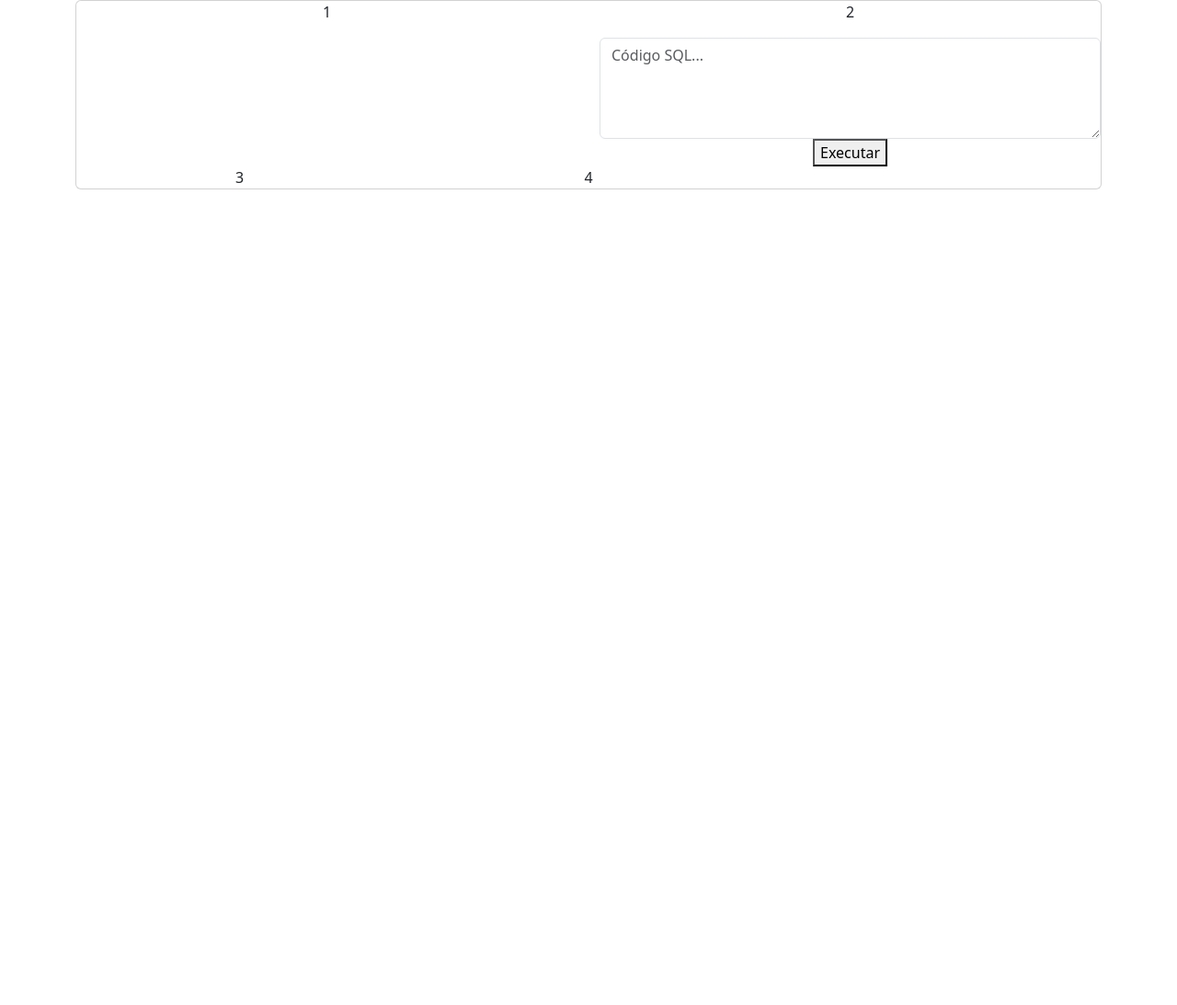
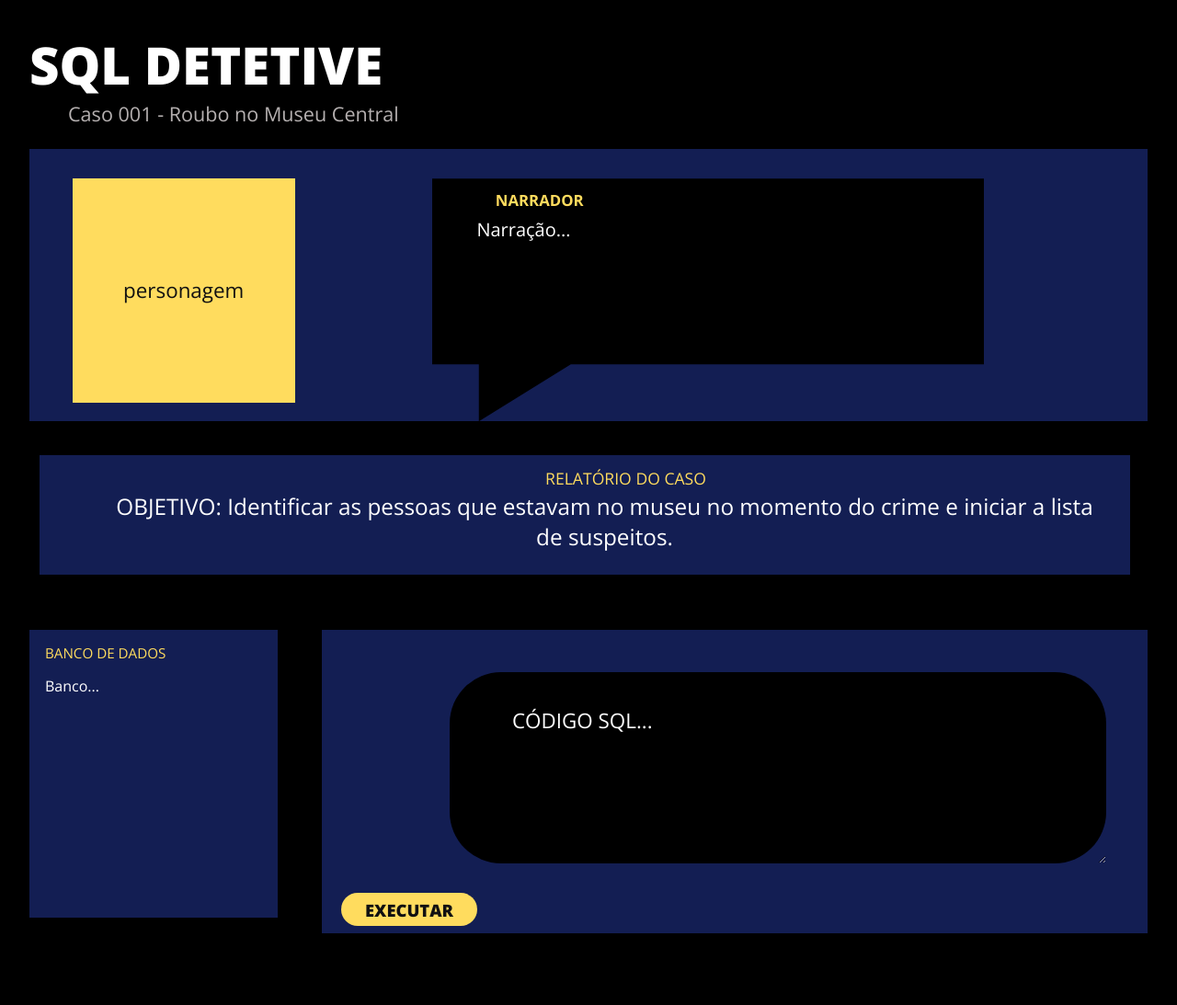
Before and after one commit to joaoleles-collab/2DSM, a Flask app: page /primeira_fase in a window 1280 px wide. Shown: the whole page at 92% size. Before the commit the page ends 206 px from the top, so only its background shows below. Run offline with Flask 3, Linux system fonts and the light colour scheme; some libraries are stand-ins or nearby versions.

Commit message:
projetosql
versão com css
Claude

```diff
--- /dev/null
+++ b/projetosql/static/style.css
@@ -0,0 +1,472 @@
+@charset "UTF-8";
+/* ==========================================================
+   SQL DETETIVE - folha de estilos
+   Feito só em CSS: nenhum .html / .py / .sql foi alterado.
+
+   Como funciona: os "cards" numerados do HTML viram as áreas
+   do mockup usando CSS Grid.
+     Célula 1 (linha 1, coluna 1) -> Personagem + Narrador
+     Célula 2 (linha 1, coluna 2) -> Editor SQL + botão Executar
+     Célula 3 (linha 2, coluna 1) -> Banco de dados
+     Célula 4 (linha 2, coluna 2) -> Resultado da consulta
+     Célula 5 (linha 2, coluna 3) -> Mensagem de erro
+   Título, subtítulo e "Relatório do caso" são desenhados com
+   pseudo-elementos (::before / ::after), pois não existem no HTML.
+   ========================================================== */
+
+@import url('https://fonts.googleapis.com/css2?family=Open+Sans:wght@400;600;700;800&display=swap');
+
+:root {
+    --preto: #000000;
+    --painel: #131e53;
+    --linha: #3d3827;
+    --amarelo: #ffdc5e;
+    --branco: #ffffff;
+    --cinza-texto: #b5b0b0;
+    --erro: #ff8f85;
+    --largura: 1640px;
+    --fonte: 'Open Sans', 'Segoe UI', Arial, sans-serif;
+}
+
+/* ---------- Página ---------- */
+
+html body {
+    margin: 0;
+    padding: 40px 0 64px;
+    min-height: 100vh;
+    background: var(--preto);
+    color: var(--branco);
+    font-family: var(--fonte);
+}
+
+/* Título "SQL DETETIVE" */
+body::before {
+    content: "SQL DETETIVE";
+    display: block;
+    width: min(var(--largura), calc(100% - 64px));
+    margin: 0 auto 6px;
+    font-size: clamp(2.2rem, 4.4vw, 4rem);
+    font-weight: 800;
+    line-height: 1.1;
+}
+
+html body .container {
+    width: min(var(--largura), calc(100% - 64px));
+    max-width: none;
+    margin: 0 auto;
+    padding: 0;
+}
+
+/* Subtítulo "Caso X - ..." */
+.container::before {
+    content: "Caso 001 - Roubo no Museu Central";
+    display: block;
+    margin: 0 0 22px 42px;
+    color: var(--cinza-texto);
+    font-size: 1.35rem;
+}
+
+.container > .card {
+    background: transparent;
+    border: 0;
+    border-radius: 0;
+    color: inherit;
+    text-align: left;
+}
+
+/* ==========================================================
+   TELA DO JOGO (qualquer página que tenha um <form>)
+   ========================================================== */
+
+.container > .card:has(form) {
+    display: grid;
+    grid-template-columns: 270px minmax(0, 1fr);
+    grid-template-areas:
+        "narrador   narrador"
+        "relatorio  relatorio"
+        "banco      editor"
+        "banco      msg"
+        "banco      resultado";
+    column-gap: 48px;
+    row-gap: 0;
+}
+
+/* Os .row do Bootstrap deixam de existir como caixa: as colunas viram itens do grid */
+.container > .card:has(form) > .row {
+    display: contents;
+}
+
+.container > .card:has(form) > .row > .col {
+    box-sizing: border-box;
+    flex: none;
+    width: auto;
+    max-width: none;
+    min-width: 0;
+    margin: 0;
+    padding: 0;
+    text-align: left;
+}
+
+/* ---------- Personagem + Narrador (célula 1) ---------- */
+
+.container > .card:has(form) > .row:nth-child(1) > .col:nth-child(1) {
+    grid-area: narrador;
+    position: relative;
+    isolation: isolate;
+    min-height: 296px;
+    margin-bottom: 37px;
+    padding: 72px 17% 82px 40%;
+    background: var(--painel);
+    color: var(--branco);
+    font-size: 1.25rem;
+    line-height: 1.6;
+}
+
+/* Quadrado do personagem (troque por uma imagem com background-image, se quiser) */
+.container > .card:has(form) > .row:nth-child(1) > .col:nth-child(1)::before {
+    content: "personagem";
+    position: absolute;
+    top: 32px;
+    left: 3.84%;
+    width: 242px;
+    height: 244px;
+    display: flex;
+    align-items: center;
+    justify-content: center;
+    background: var(--amarelo);
+    background-size: cover;
+    background-position: center;
+    color: #111111;
+    font-size: 1.4rem;
+    font-weight: 400;
+    line-height: 1;
+}
+
+/* Balão do narrador (com a setinha no canto inferior esquerdo) */
+.container > .card:has(form) > .row:nth-child(1) > .col:nth-child(1)::after {
+    content: "NARRADOR";
+    position: absolute;
+    z-index: -1;
+    top: 32px;
+    bottom: 0;
+    left: 36%;
+    right: 14.6%;
+    box-sizing: border-box;
+    padding: 14px 0 0 69px;
+    background: var(--preto);
+    color: var(--amarelo);
+    font-size: 1.05rem;
+    font-weight: 700;
+    line-height: 1.2;
+    clip-path: polygon(
+        0 0,
+        100% 0,
+        100% calc(100% - 62px),
+        151px calc(100% - 62px),
+        51px 100%,
+        51px calc(100% - 62px),
+        0 calc(100% - 62px)
+    );
+}
+
+/* ---------- Relatório do caso ---------- */
+
+.container > .card:has(form)::before {
+    content: "RELATÓRIO DO CASO";
+    grid-area: relatorio;
+    align-self: start;
+    position: relative;
+    z-index: 1;
+    padding: 12px 0 0 81px;
+    color: var(--amarelo);
+    font-size: 1.1rem;
+}
+
+.container > .card:has(form)::after {
+    content: "OBJETIVO:";
+    grid-area: relatorio;
+    align-self: stretch;
+    box-sizing: border-box;
+    min-height: 107px;
+    margin: 0 19px 60px 11px;
+    padding: 40px 40px 24px 83px;
+    background: var(--painel);
+    color: var(--branco);
+    font-size: clamp(1.2rem, 1.9vw, 1.9rem);
+    line-height: 1.35;
+}
+
+/* Objetivo de cada fase (o <form action> identifica a fase) */
+.container > .card:has(form[action="/primeira_fase"])::after {
+    content: "OBJETIVO: Identificar as pessoas que estavam no museu no momento do crime e iniciar a lista de suspeitos.";
+}
+
+/* ---------- Banco de dados (célula 3) ---------- */
+
+.container > .card:has(form) > .row:nth-child(2) > .col:nth-child(1) {
+    grid-area: banco;
+    align-self: start;
+    min-height: 313px;
+    padding: 14px 17px 20px;
+    background: var(--painel);
+    color: var(--branco);
+    font-size: 1rem;
+}
+
+.container > .card:has(form) > .row:nth-child(2) > .col:nth-child(1)::before {
+    content: "BANCO DE DADOS";
+    display: block;
+    margin-bottom: 12px;
+    color: var(--amarelo);
+    font-size: 0.95rem;
+}
+
+/* ---------- Editor SQL (célula 2) ---------- */
+
+.container > .card:has(form) > .row:nth-child(1) > .col:nth-child(2) {
+    grid-area: editor;
+    min-height: 330px;
+    padding: 46px 5% 8px 21px;
+    background: var(--painel);
+    font-size: 0;   /* esconde o "2" de teste; o form volta ao tamanho normal abaixo */
+    line-height: 0;
+}
+
+.container > .card:has(form) form {
+    font-size: 1rem;
+    line-height: 1.4;
+}
+
+.container > .card:has(form) form .sqlbox {
+    display: block;
+    box-sizing: border-box;
+    width: calc(100% - 118px);
+    min-height: 208px;
+    margin: 0 0 32px 118px !important;   /* !important para vencer o .mt-3 do Bootstrap */
+    padding: 36px 68px;
+    border: 0;
+    border-radius: 56px;
+    background: var(--preto);
+    color: var(--branco);
+    font-family: ui-monospace, 'Cascadia Code', Consolas, monospace;
+    font-size: 1.1rem;
+    line-height: 1.5;
+    resize: vertical;
+    box-shadow: none;
+}
+
+.container > .card:has(form) form .sqlbox::placeholder {
+    color: var(--branco);
+    opacity: 1;
+    font-family: var(--fonte);
+    font-size: 1.4rem;
+    text-transform: uppercase;
+}
+
+.container > .card:has(form) form .sqlbox:focus {
+    outline: 2px solid var(--amarelo);
+    outline-offset: 0;
+    background: var(--preto);
+    color: var(--branco);
+    box-shadow: none;
+}
+
+/* ---------- Botões (Executar, Próxima Fase, Começar) ---------- */
+
+.container > .card form button[type="submit"],
+.container > .card a {
+    display: inline-block;
+    margin: 0;
+    padding: 7px 26px 5px;
+    border: 0;
+    border-radius: 999px;
+    background: var(--amarelo);
+    color: #111111;
+    font-family: var(--fonte);
+    font-size: 1.15rem;
+    font-weight: 800;
+    line-height: 1.3;
+    text-transform: uppercase;
+    text-decoration: none;
+    cursor: pointer;
+    transition: transform 0.15s ease, filter 0.15s ease;
+}
+
+.container > .card form button[type="submit"]:hover,
+.container > .card a:hover {
+    filter: brightness(1.08);
+    transform: translateY(-1px);
+}
+
+.container > .card form button[type="submit"]:active,
+.container > .card a:active {
+    transform: translateY(1px);
+}
+
+/* ---------- Mensagem de erro (célula 5) ---------- */
+
+.container > .card:has(form) > .row:nth-child(2) > .col:nth-child(3) {
+    grid-area: msg;
+    padding-top: 14px;
+    color: var(--erro);
+    font-size: 1.05rem;
+    font-weight: 600;
+    line-height: 1.5;
+}
+
+/* ---------- Resultado da consulta (célula 4) ---------- */
+
+.container > .card:has(form) > .row:nth-child(2) > .col:nth-child(2) {
+    grid-area: resultado;
+    font-size: 0;   /* esconde o "4" de teste; o conteúdo real volta ao normal abaixo */
+    line-height: 0;
+}
+
+.container > .card:has(form) .tabela-container {
+    box-sizing: border-box;
+    width: 100%;
+    margin-top: 16px;
+    padding: 18px 22px;
+    overflow-x: auto;
+    background: var(--painel);
+    color: var(--branco);
+    font-size: 1rem;
+    line-height: 1.5;
+}
+
+.container > .card:has(form) .tabela-container .table {
+    --bs-table-bg: transparent;
+    --bs-table-color: var(--branco);
+    --bs-table-border-color: var(--linha);
+    width: 100%;
+    margin: 0;
+    border-collapse: collapse;
+    color: var(--branco);
+}
+
+.container > .card:has(form) .tabela-container .table th {
+    padding: 10px 14px;
+    border: 0;
+    border-bottom: 2px solid var(--amarelo);
+    background: transparent;
+    box-shadow: none;
+    color: var(--amarelo);
+    font-size: 0.85rem;
+    font-weight: 700;
+    letter-spacing: 0.04em;
+    text-align: left;
+    text-transform: uppercase;
+}
+
+.container > .card:has(form) .tabela-container .table td {
+    padding: 10px 14px;
+    border: 0;
+    border-bottom: 1px solid var(--linha);
+    background: transparent;
+    box-shadow: none;
+    color: var(--branco);
+}
+
+.container > .card:has(form) .tabela-container .table tbody tr:hover td {
+    background: rgba(255, 220, 94, 0.08);
+}
+
+/* Link "Próxima Fase" */
+.container > .card:has(form) > .row:nth-child(2) > .col:nth-child(2) > a {
+    margin-top: 20px;
+    font-size: 1.05rem;
+    line-height: 1.3;
+}
+
+.container > .card:has(form) > .row:nth-child(2) > .col:nth-child(2) > a::after {
+    content: " →";
+}
+
+/* ==========================================================
+   TELA INICIAL (index.html: não tem <form>)
+   Só recebe o mesmo tema, pois o mockup é da tela do jogo.
+   ========================================================== */
+
+.container > .card:not(:has(form)) {
+    display: flex;
+    flex-direction: column;
+    align-items: center;
+    gap: 28px;
+    padding: 40px;
+    background: var(--painel);
+    text-align: center;
+}
+
+.container > .card:not(:has(form)) > .row {
+    display: grid;
+    grid-template-columns: 1fr 1fr;
+    gap: 16px;
+    width: 100%;
+    margin: 0;
+}
+
+.container > .card:not(:has(form)) > .row > .col {
+    box-sizing: border-box;
+    width: auto;
+    margin: 0;
+    padding: 36px 24px;
+    background: var(--preto);
+    font-size: 1.2rem;
+}
+
+/* ==========================================================
+   CELULAR / TELAS ESTREITAS
+   ========================================================== */
+
+@media (max-width: 900px) {
+    .container > .card:has(form) {
+        grid-template-columns: minmax(0, 1fr);
+        grid-template-areas:
+            "narrador"
+            "relatorio"
+            "editor"
+            "msg"
+            "resultado"
+            "banco";
+    }
+
+    .container > .card:has(form) > .row:nth-child(1) > .col:nth-child(1) {
+        padding: 72px 24px 82px 184px;
+    }
+
+    .container > .card:has(form) > .row:nth-child(1) > .col:nth-child(1)::before {
+        left: 24px;
+        width: 120px;
+        height: 120px;
+        font-size: 1rem;
+    }
+
+    .container > .card:has(form) > .row:nth-child(1) > .col:nth-child(1)::after {
+        left: 160px;
+        right: 24px;
+        padding-left: 16px;
+    }
+
+    .container > .card:has(form)::after {
+        padding-left: 40px;
+    }
+
+    .container > .card:has(form)::before {
+        padding-left: 40px;
+    }
+
+    .container > .card:has(form) > .row:nth-child(1) > .col:nth-child(2) {
+        padding: 32px 20px 8px;
+    }
+
+    .container > .card:has(form) form .sqlbox {
+        width: 100%;
+        margin-left: 0 !important;
+        padding: 28px 32px;
+        border-radius: 36px;
+    }
+
+    .container > .card:has(form) > .row:nth-child(2) > .col:nth-child(1) {
+        margin-top: 24px;
+    }
+}
--- a/projetosql/templates/primeira_fase.html
+++ b/projetosql/templates/primeira_fase.html
@@ -5,7 +5,7 @@
 <head>
     <link href="https://cdn.jsdelivr.net/npm/bootstrap@6.0.0-alpha.1/dist/css/bootstrap.min.css" rel="stylesheet"
         integrity="sha384-B/GM4XqrwHnWXNOWMbloTmrYXZg10cakYGmpfsR/bbzQ6JAJI4ihuyADKLnBgrCe" crossorigin="anonymous">
-
+    <link rel="stylesheet" href="{{ url_for('static', filename='style.css') }}">
 </head>
 
 <body>
@@ -14,7 +14,7 @@
 
         <div class="card text-center">
             <div class="row">
-                <div class="col">1</div>
+                <div class="col">Narração...</div>
                 <div class="col">
                     2
                     <form method="POST" action="/primeira_fase">
@@ -26,7 +26,7 @@
             </div>
             <div class="row">
                 <div class="col">
-                    3
+                    Banco...
                 </div>
                 <div class="col">4
                     {% if dados %}
```
